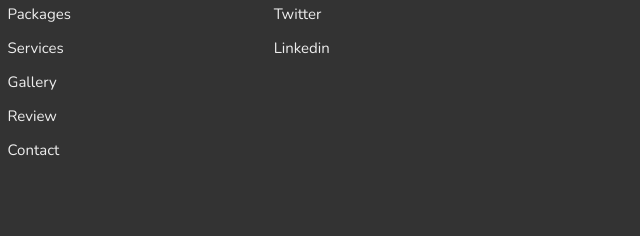
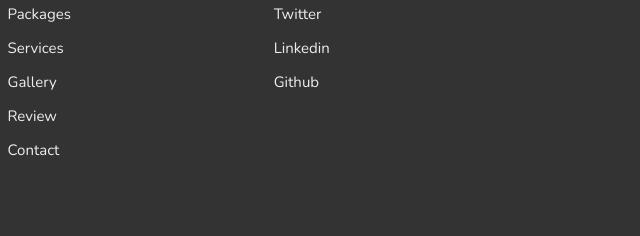
Before and after one commit to bichanpoudel/bichan12, a plain HTML site: page index.html in a window 1280 px wide. Shown: the part 7454-7690 px from the top of the page, 640-1280 px from the left. Drawn offline with nearby package versions, Linux system fonts and the light colour scheme.

Commit message:
Update index.html

```diff
--- a/index.html
+++ b/index.html
@@ -631,6 +631,8 @@ Overall, great experience. I will surely consider Social Tour next time in Nepal
             <a href="https://www.instagram.com/bichan.poudel/">instagram</a>
             <a href="https://twitter.com/Bichan_poudel">twitter</a>
             <a href="https://www.linkedin.com/in/bichanpoudel/">linkedin</a>
+            <a href="https://github.com/bichanpoudel/bichan12">Github</a>
+
         </div>
 
     </div>
@@ -654,6 +656,7 @@ Overall, great experience. I will surely consider Social Tour next time in Nepal
 
 
 
+
 <script src="https://unpkg.com/swiper/swiper-bundle.min.js"></script>
 
 <!-- custom js file link  -->
```
